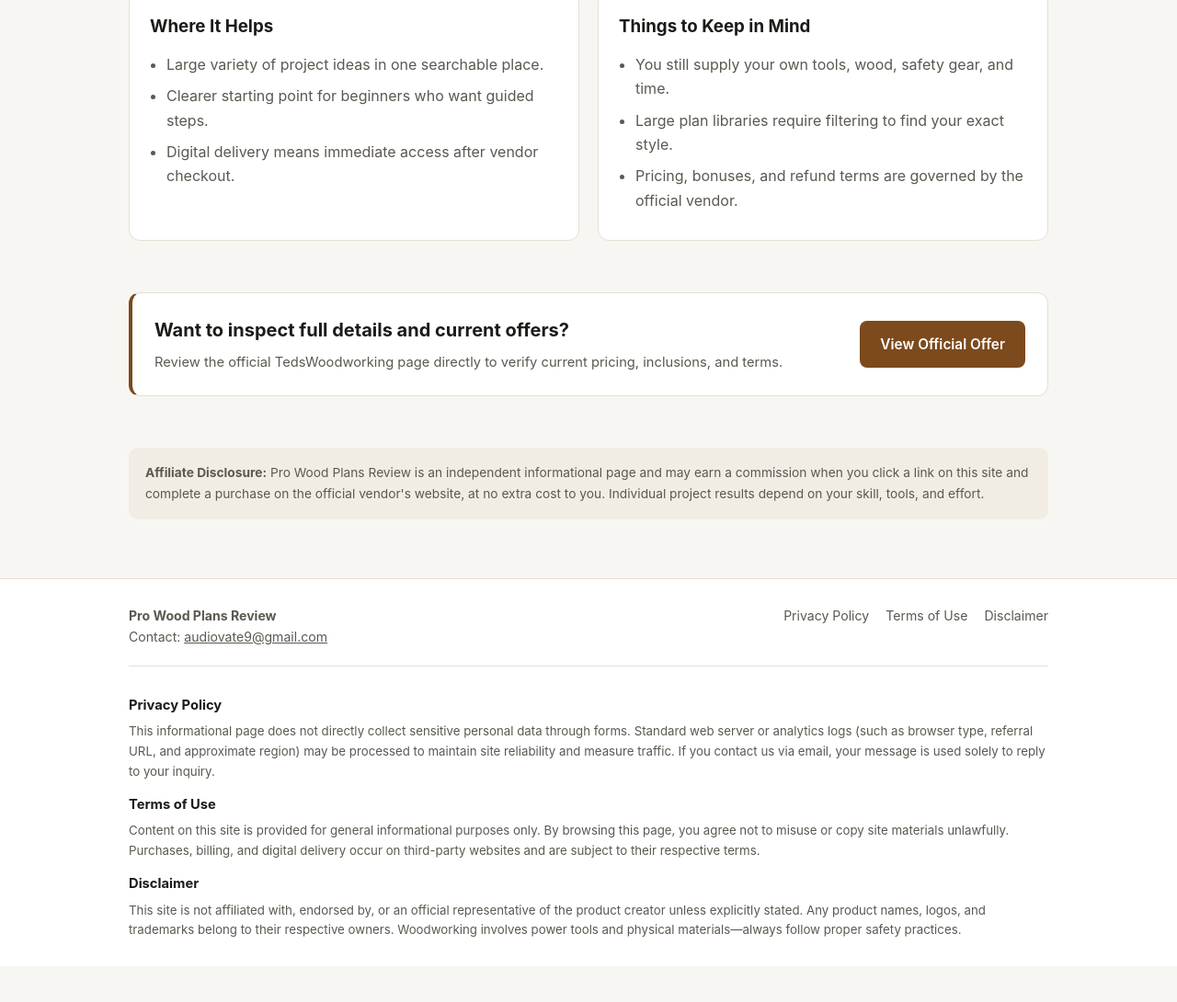
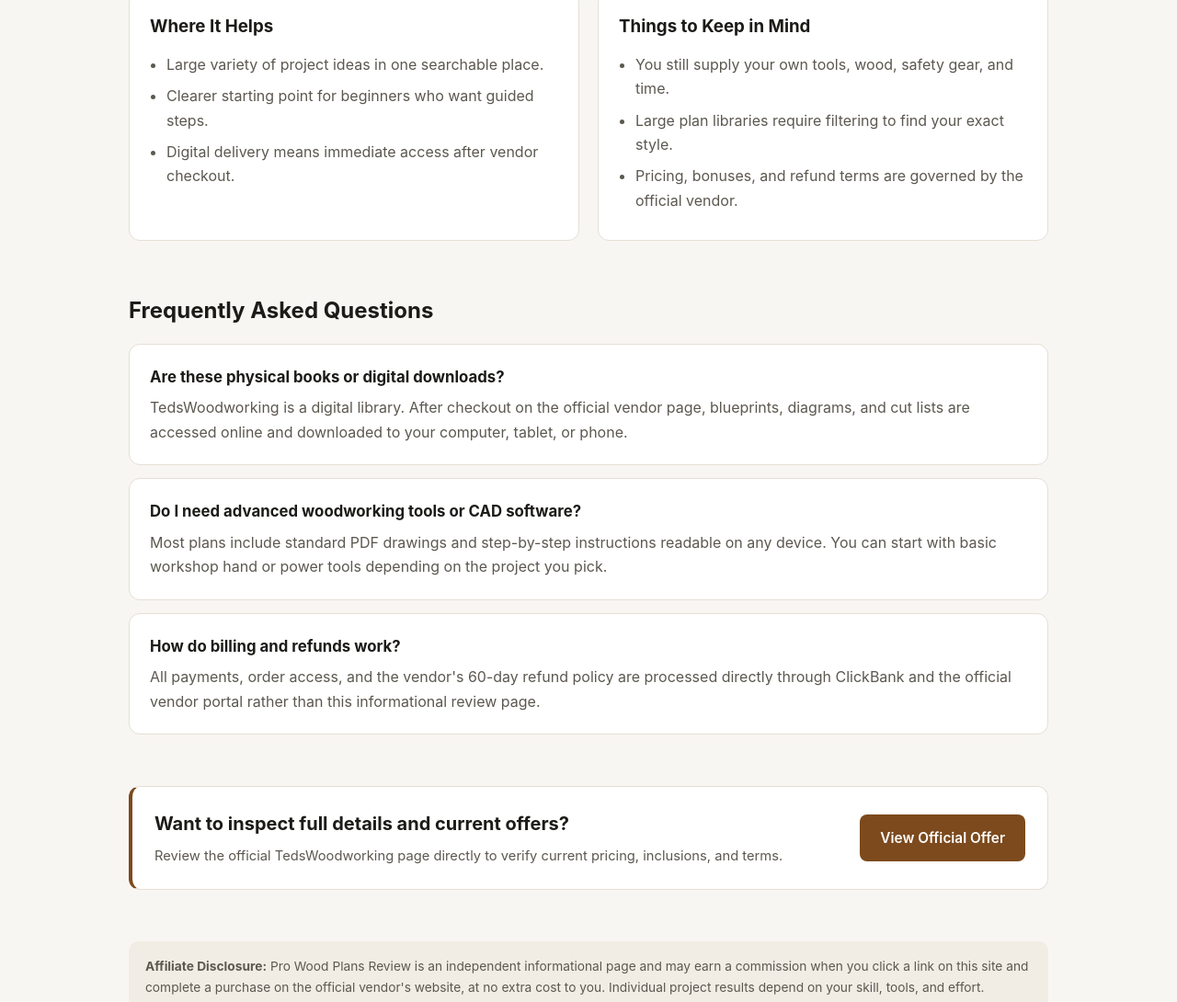
Before and after one commit to iamvansh1/prowoodplansreview, a plain HTML site: page index.html in a window 1280 px wide. Shown: the part 1444-2534 px from the top of the page at 92% size. Before the commit the page ends 2495 px from the top, so only its background shows below. Drawn offline with Linux system fonts and the light colour scheme.

Commit message:
Update index.html

```diff
--- a/index.html
+++ b/index.html
@@ -383,7 +383,25 @@
         </div>
       </div>
     </section>
-
+<section id="faq">
+  <div class="container">
+    <h2 style="margin-bottom: 16px;">Frequently Asked Questions</h2>
+    <div style="display: grid; gap: 14px;">
+      <div class="card">
+        <h3 style="margin-bottom: 6px; font-size: 1.05rem;">Are these physical books or digital downloads?</h3>
+        <p style="margin: 0; color: var(--muted);">TedsWoodworking is a digital library. After checkout on the official vendor page, blueprints, diagrams, and cut lists are accessed online and downloaded to your computer, tablet, or phone.</p>
+      </div>
+      <div class="card">
+        <h3 style="margin-bottom: 6px; font-size: 1.05rem;">Do I need advanced woodworking tools or CAD software?</h3>
+        <p style="margin: 0; color: var(--muted);">Most plans include standard PDF drawings and step-by-step instructions readable on any device. You can start with basic workshop hand or power tools depending on the project you pick.</p>
+      </div>
+      <div class="card">
+        <h3 style="margin-bottom: 6px; font-size: 1.05rem;">How do billing and refunds work?</h3>
+        <p style="margin: 0; color: var(--muted);">All payments, order access, and the vendor's 60-day refund policy are processed directly through ClickBank and the official vendor portal rather than this informational review page.</p>
+      </div>
+    </div>
+  </div>
+</section>
     <section>
       <div class="container">
         <div class="cta-box">
```
